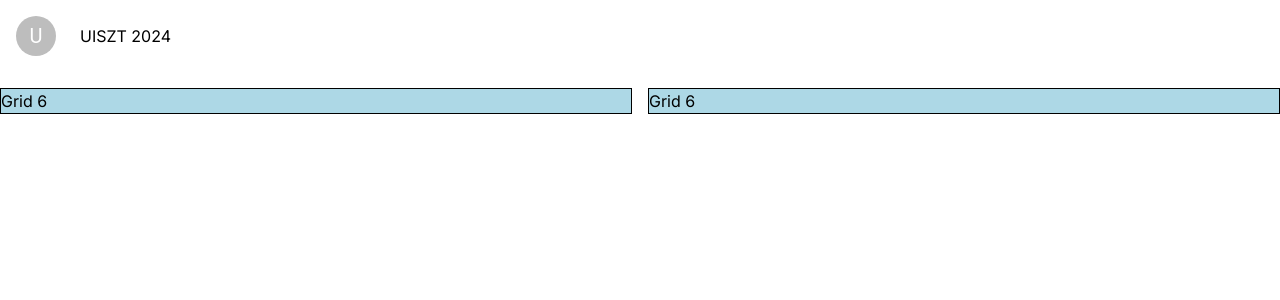
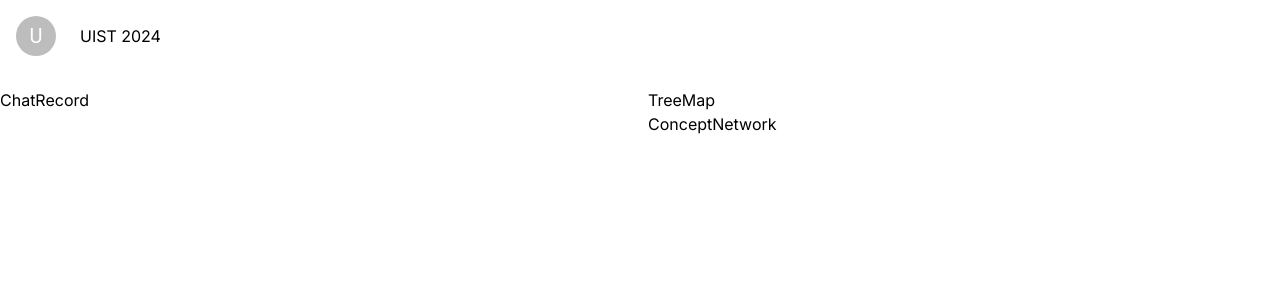
Before and after one commit to kenglwo/UIST2024, a Next.js app in the folder frontend/app/: page /interface in a window 1280 px wide. Shown: the top 300 px of the page. Built offline with nearby package versions, Linux system fonts and the light colour scheme.

Commit message:
:sparkles: place basic components

```diff
--- /dev/null
+++ b/frontend/app/app/interface/components/ChatRecord.tsx
@@ -0,0 +1,8 @@
+import * as React from "react";
+import Box from "@mui/material/Box";
+
+import styles from "../styles.module.css";
+
+export default function ChatRecord() {
+  return <Box>ChatRecord</Box>;
+}
--- /dev/null
+++ b/frontend/app/app/interface/components/ConceptNetwork.tsx
@@ -0,0 +1,8 @@
+import * as React from "react";
+import Box from "@mui/material/Box";
+
+import styles from "../styles.module.css";
+
+export default function ConceptNetwork() {
+  return <Box>ConceptNetwork</Box>;
+}
--- a/frontend/app/app/interface/components/Header.tsx
+++ b/frontend/app/app/interface/components/Header.tsx
@@ -18,7 +18,7 @@ export default function Header() {
       >
         U
       </Avatar>
-      <h4>UISZT 2024</h4>
+      <h4>UIST 2024</h4>
     </Box>
   );
 }
--- /dev/null
+++ b/frontend/app/app/interface/components/TreeMap.tsx
@@ -0,0 +1,8 @@
+import * as React from "react";
+import Box from "@mui/material/Box";
+
+import styles from "../styles.module.css";
+
+export default function TreeMap() {
+  return <Box>TreeMap</Box>;
+}
--- a/frontend/app/app/interface/page.tsx
+++ b/frontend/app/app/interface/page.tsx
@@ -2,6 +2,9 @@ import * as React from "react";
 import Box from "@mui/material/Box";
 import Grid from "@mui/material/Grid";
 import Header from "./components/Header";
+import ChatRecord from "./components/ChatRecord";
+import TreeMap from "./components/TreeMap";
+import ConceptNetwork from "./components/ConceptNetwork";
 
 import styles from "./styles.module.css";
 
@@ -13,10 +16,15 @@ export default function BasicGrid() {
           <Header />
         </Grid>
         <Grid item xs={6}>
-          <div className={styles.border_solid}>Grid 6</div>
+          <div>
+            <ChatRecord />
+          </div>
         </Grid>
         <Grid item xs={6}>
-          <div className={styles.border_solid}>Grid 6</div>
+          <div>
+            <TreeMap />
+            <ConceptNetwork />
+          </div>
         </Grid>
       </Grid>
     </Box>
--- a/frontend/app/app/interface/styles.module.css
+++ b/frontend/app/app/interface/styles.module.css
@@ -9,5 +9,5 @@
 }
 
 .text_center {
-    text-align: center;
+  text-align: center;
 }
```
